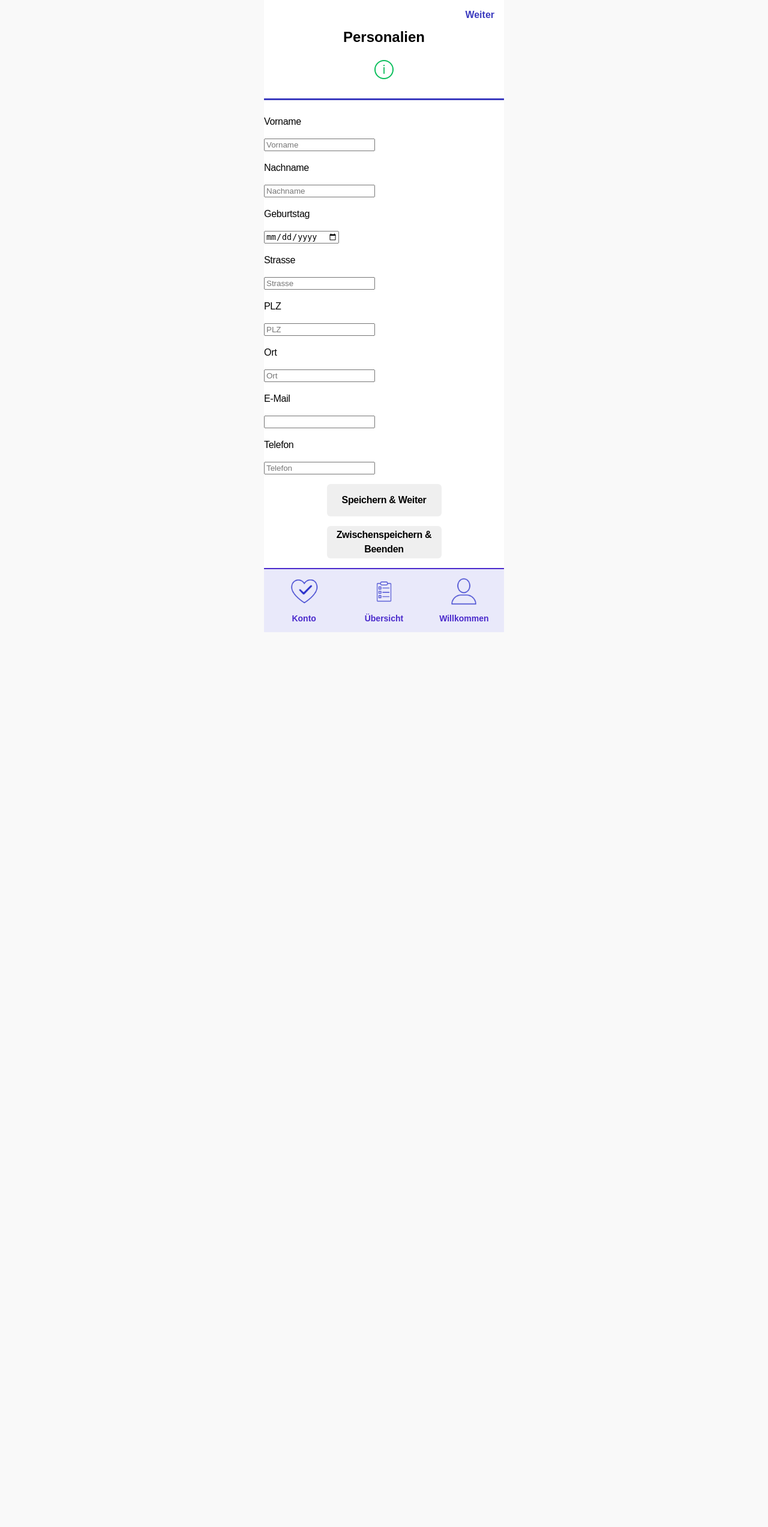
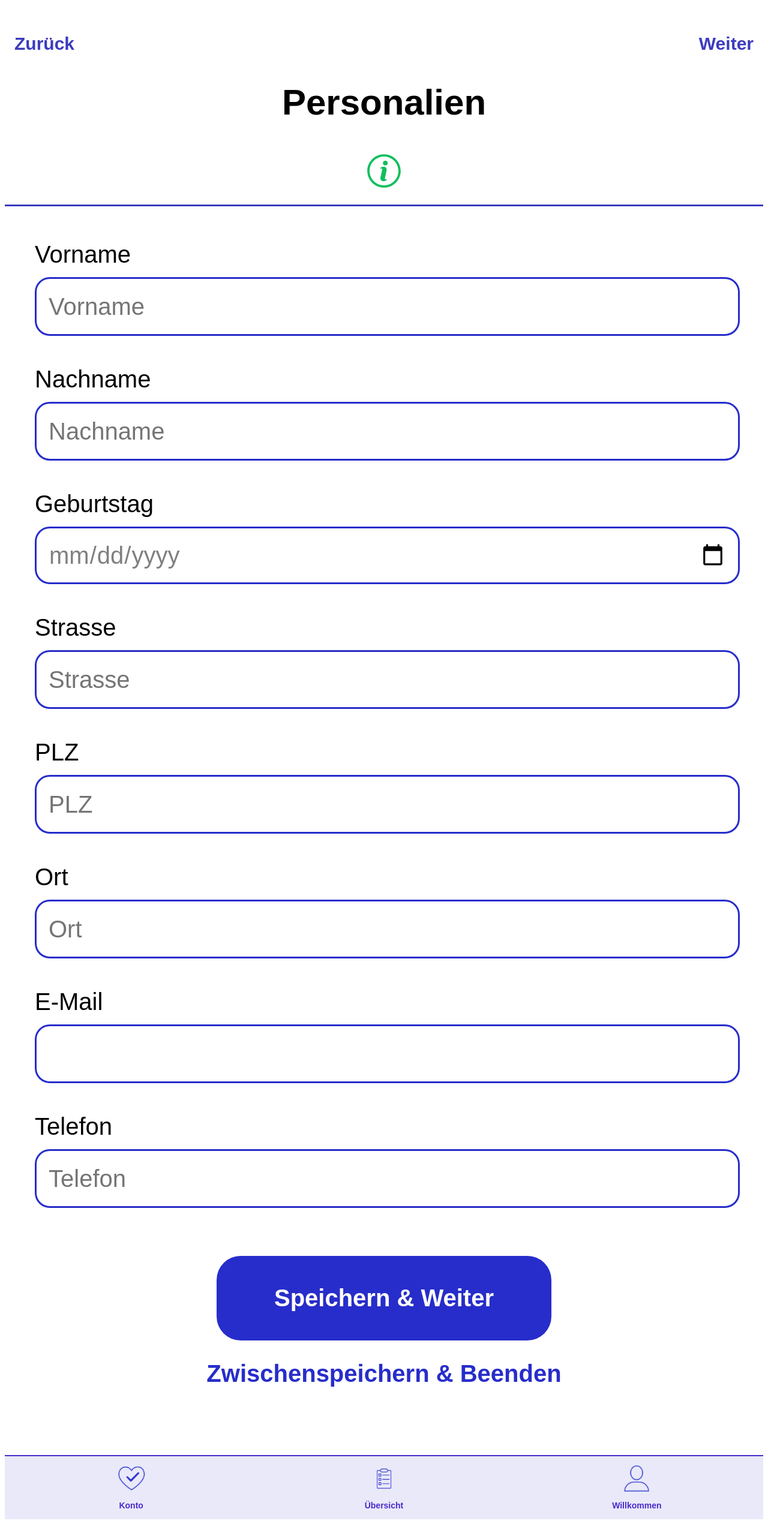
Before and after one commit to simouune/IM4_PatientenWille, a PHP site: page /personalien.html in a window 1280 px wide. Shown: the whole page at 60% size. Before the commit the page ends 1054 px from the top, so only its background shows below. Run offline with PHP 8.4, Linux system fonts and the light colour scheme.

Commit message:
Design Personalien

```diff
--- a/css/stylepage.css
+++ b/css/stylepage.css
@@ -4,19 +4,11 @@
 
 body {
   font-family: Arial, Helvetica, sans-serif;
-  margin: 0;
-  background-color: #f9f9f9;
-}
-
-.container {
-  max-width: 400px;
-  margin: auto;
-  background-color: white;
 }
 
 h1 {
-  margin: 0;
-  font-size: 1.5rem;
+  padding-top: 40px;
+  font-size: 60px;
 }
 
 h2 {
@@ -31,19 +23,14 @@ font-family: Arial, Helvetica, sans-serif;
 font-size: 16px;
 font-style: normal;
 font-weight: 700;
-line-height: 150%; /* 24px */
-letter-spacing: -0.304px;
 }
 
 p {
-color: #000;
 text-align: justify;
 font-family: Arial, Helvetica, sans-serif;
-font-size: 16px;
+font-size: 40px;
 font-style: normal;
 font-weight: 400;
-line-height: 150%; /* 24px */
-letter-spacing: -0.304px;
 }
 
 /* ------------------------------------ */
@@ -60,29 +47,33 @@ header {
   display: flex;
   flex-direction: column;
   align-items: center;
-  gap: 0.5rem;
+
 }
 
 .info-button {
-  width: 32px;
-  height: 32px;
-  border-radius: 50%;
-  background-color: transparent;
-  color: #0DBF5D;
-  border: 2px solid #0DBF5D;
-  font-family: 'Lily Script One', cursive;
-  font-size: 20px;
+  width: 80px;
+  height: 80px;
   display: flex;
   align-items: center;
   justify-content: center;
-  font-weight: normal;
   cursor: pointer;
 }
 
-.next-button {
+.next-button{
   position: absolute;
+  font-size: 30px;
   right: 1rem;
-  top: 1rem;
+  top: 3rem;
+  color: #3b3bbf;
+  text-decoration: none;
+  font-weight: bold;
+}
+
+.back-button {
+  position: absolute;
+  font-size: 30px;
+  left: 1rem;
+  top: 3rem;
   color: #3b3bbf;
   text-decoration: none;
   font-weight: bold;
@@ -136,6 +127,66 @@ footer {
   margin-bottom: -0.5rem;
 }
 
+.SaveButtons {
+  margin-top: 80px;
+  display: flex;
+  flex-direction: column; /* Buttons untereinander anordnen */
+  align-items: center;    /* Buttons horizontal zentrieren */
+  justify-content: center; /* Buttons vertikal zentrieren */
+  gap: 2rem;              /* Abstand zwischen den Buttons */
+}
+
+.btnSave {
+  background-color: #272DCA;
+  color: white;
+  font-size: 40px;
+  font-weight: bold;
+  text-align: center;
+  padding: 3rem 6rem;
+  border: none;
+  border-radius: 40px;
+  cursor: pointer;
+}
+
+.btnSaveBack {
+  color: #272DCA;
+  background-color: transparent;
+  border: none;
+  font-size: 40px;
+  font-weight: bold;
+}
+
+
+
+/*button {
+  color: rgb(73, 69, 69);
+  border: none;
+  padding: 0.5rem;
+  border-radius: 6px;
+  cursor: pointer;
+  width: 100%;
+  margin-top: 1rem;
+  display: flex;
+  width: 191px;
+  height: 54px;
+  flex-direction: column;
+  justify-content: center;
+  flex-shrink: 0;
+  color: #000000;
+  text-align: center;
+  font-family: Arial, Helvetica, sans-serif;
+  font-size: 16px;
+  font-style: normal;
+  font-weight: 700;
+  line-height: 150%; /* 24px */
+  /*letter-spacing: -0.304px;
+  display: flex;
+  flex-direction: column;
+  align-items: center;
+  justify-content: center;
+  margin: 1rem auto;
+}
+
 
 /* ------------------------------------ */
 /* Übersicht */
@@ -176,34 +227,7 @@ form input, textarea {
   border: 1px solid #ccc;
 }
 
-button {
-  color: rgb(73, 69, 69);
-  border: none;
-  padding: 0.5rem;
-  border-radius: 6px;
-  cursor: pointer;
-  width: 100%;
-  margin-top: 1rem;
-  display: flex;
-  width: 191px;
-  height: 54px;
-  flex-direction: column;
-  justify-content: center;
-  flex-shrink: 0;
-  color: #000000;
-  text-align: center;
-  font-family: Arial, Helvetica, sans-serif;
-  font-size: 16px;
-  font-style: normal;
-  font-weight: 700;
-  line-height: 150%; /* 24px */
-  letter-spacing: -0.304px;
-  display: flex;
-  flex-direction: column;
-  align-items: center;
-  justify-content: center;
-  margin: 1rem auto; /* <- Wichtig: Zentriert horizontal */
-}
+
 
 .zwischenspeicher {
   display: flex;
@@ -229,3 +253,30 @@ button[type="submit"] {
   height: 54px;
   width: 191px;
 }
+
+/* ------------------------------------ */
+/* Personalien */
+/* ------------------------------------ */
+
+#personalien {
+  padding-left: 50px;
+  padding-right: 85px;
+}
+
+#personalien input {
+  border: #272DCA;
+  border-style: solid;
+  border-radius: 25px;
+  padding-left: 20px;
+  padding-right: 20px;
+  color: gray;
+  font-size: 40px;
+  font-family: Arial, Helvetica, sans-serif;
+  width: 100%;
+  height: 90px;
+}
+
+#personalien p {
+  margin-bottom: 15px;
+  margin-top: 50px;
+}
--- a/personalien.html
+++ b/personalien.html
@@ -3,16 +3,19 @@
   <head>
     <meta charset="UTF-8" />
     <title>Protected Page</title>
-    <link rel="stylesheet" href="css/stylepage.css" />
+    <link rel="stylesheet" href="css/stylepage.css"/>
   </head>
 
   <body>
-    <div class="container">
+    <div>
       <header>
         <div class="header-content">
           <h1>Personalien</h1>
-          <button class="info-button">i</button>
+          <a class="info-button" href="#">
+            <img src="images/infobutton.svg" alt="Info Button" />
+          </a>
         </div>
+        <a href="uebersicht.html" class="back-button">Zurück</a>
         <a href="personalien.html" class="next-button">Weiter</a>
         <div class="header-line"></div>
       </header>
@@ -26,9 +29,11 @@
         <p>Ort</p><input type="text" id="inputCity" placeholder="Ort" />
         <p>E-Mail</p><input type="email" id="inputEmail" readonly>
         <p>Telefon</p><input type="tel" id="inputPhone" placeholder="Telefon" />
+      </section>
 
-        <button id="btnSave" onclick="location.href='medizinische-behandlung_1.html'">Speichern & Weiter</button>
-        <button id="btnSaveBack" onclick="location.href='uebersicht.html'">Zwischenspeichern & Beenden</button>
+      <section class="SaveButtons">
+        <button class="btnSave" onclick="location.href='medizinische-behandlung_1.html'">Speichern & Weiter</button>
+        <button class="btnSaveBack" onclick="location.href='uebersicht.html'">Zwischenspeichern & Beenden</button>
         <p id="fehlermeldung"></p>
       </section>
 
```
Also changed, not shown: images/infobutton.png (added), images/infobutton.svg (added).
